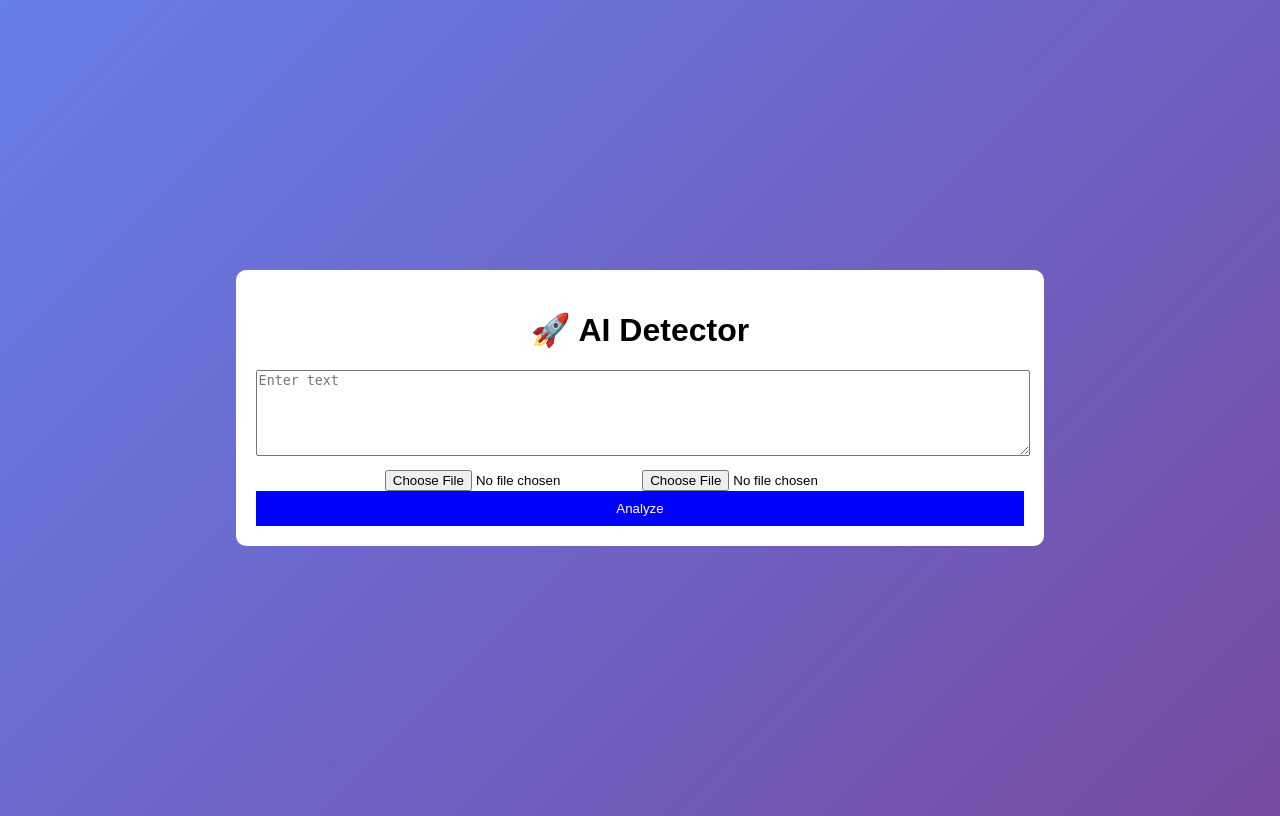
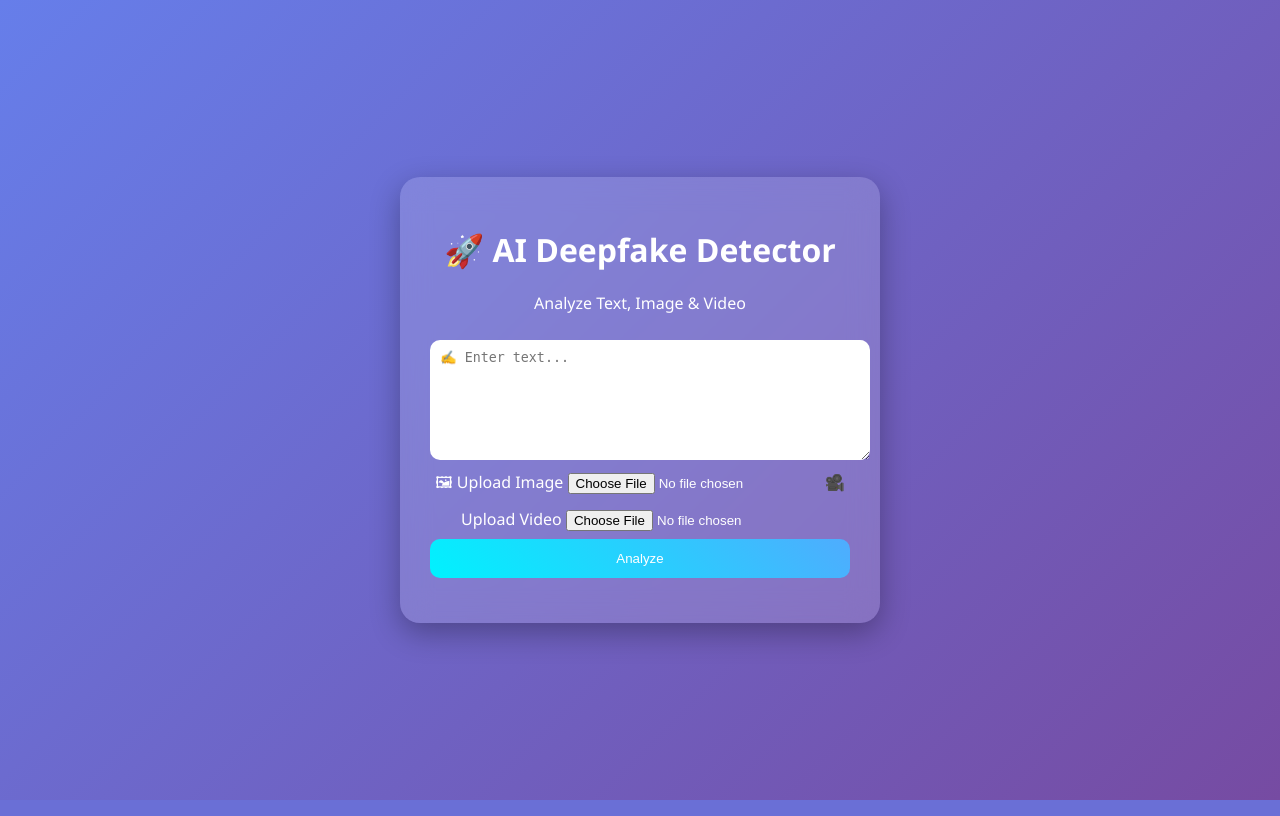
Before and after one commit to aashishyogi7462-dotcom/ai-detector, a Flask app: page / in a window 1280 px wide. Run offline with Flask 3, Linux system fonts and the light colour scheme; parts of the project's set-up code (start-up, migrations or seed data) failed here and were passed over.

Commit message:
final pro system

```diff
--- a/app.py
+++ b/app.py
@@ -9,11 +9,10 @@ app = Flask(__name__)
 # Load model
 model, vectorizer = pickle.load(open("model/model.pkl", "rb"))
 
-# Upload folder
 UPLOAD_FOLDER = "static/uploads"
 app.config["UPLOAD_FOLDER"] = UPLOAD_FOLDER
 
-# API Keys (apni dalna)
+# API KEYS (apni dalna)
 API_USER = "YOUR_API_USER"
 API_SECRET = "YOUR_API_SECRET"
 
@@ -30,66 +29,64 @@ def home():
         image = request.files.get("image")
         video = request.files.get("video")
 
-        # ========= TEXT =========
+        # ===== TEXT =====
         if text and text.strip() != "":
             X = vectorizer.transform([text])
             prediction = model.predict(X)
-            text_result = "AI Generated Text" if prediction[0] == 1 else "Human Written Text"
+            text_result = "AI Generated Text 🤖" if prediction[0] == 1 else "Human Written Text 🧑"
 
-        # ========= IMAGE =========
+        # ===== IMAGE =====
         if image and image.filename != "":
-            filepath = os.path.join(app.config["UPLOAD_FOLDER"], image.filename)
-            image.save(filepath)
-
-            url = "https://api.sightengine.com/1.0/check.json"
-
-            params = {
-                'models': 'genai',
-                'api_user': API_USER,
-                'api_secret': API_SECRET
-            }
-
-            files = {'media': open(filepath, 'rb')}
-            response = requests.post(url, files=files, data=params)
-            result_data = response.json()
+            path = os.path.join(app.config["UPLOAD_FOLDER"], image.filename)
+            image.save(path)
 
             try:
-                ai_score = result_data['type']['ai_generated']
-                image_result = "AI Generated Image" if ai_score > 0.5 else "Real Image"
+                response = requests.post(
+                    "https://api.sightengine.com/1.0/check.json",
+                    files={'media': open(path, 'rb')},
+                    data={
+                        'models': 'genai',
+                        'api_user': API_USER,
+                        'api_secret': API_SECRET
+                    }
+                ).json()
+
+                score = response['type']['ai_generated']
+                image_result = "AI Generated Image 🤖" if score > 0.5 else "Real Image 📷"
+
             except:
-                image_result = "Error analyzing image"
+                image_result = "Error analyzing image ❌"
 
-        # ========= VIDEO =========
+        # ===== VIDEO =====
         if video and video.filename != "":
-            filepath = os.path.join(app.config["UPLOAD_FOLDER"], video.filename)
-            video.save(filepath)
+            path = os.path.join(app.config["UPLOAD_FOLDER"], video.filename)
+            video.save(path)
 
-            cap = cv2.VideoCapture(filepath)
+            cap = cv2.VideoCapture(path)
             success, frame = cap.read()
 
             if success:
                 frame_path = os.path.join(app.config["UPLOAD_FOLDER"], "frame.jpg")
                 cv2.imwrite(frame_path, frame)
 
-                url = "https://api.sightengine.com/1.0/check.json"
+                try:
+                    response = requests.post(
+                        "https://api.sightengine.com/1.0/check.json",
+                        files={'media': open(frame_path, 'rb')},
+                        data={
+                            'models': 'genai',
+                            'api_user': API_USER,
+                            'api_secret': API_SECRET
+                        }
+                    ).json()
 
-                params = {
-                    'models': 'genai',
-                    'api_user': API_USER,
-                    'api_secret': API_SECRET
-                }
+                    score = response['type']['ai_generated']
+                    video_result = "AI Generated Video 🎥🤖" if score > 0.5 else "Real Video 🎥"
 
-                files = {'media': open(frame_path, 'rb')}
-                response = requests.post(url, files=files, data=params)
-                result_data = response.json()
-
-                try:
-                    ai_score = result_data['type']['ai_generated']
-                    video_result = "AI Generated Video" if ai_score > 0.5 else "Real Video"
                 except:
-                    video_result = "Error analyzing video"
+                    video_result = "Error analyzing video ❌"
             else:
-                video_result = "Video processing error"
+                video_result = "Video processing error ❌"
 
     return render_template("index.html",
                            text_result=text_result,
--- a/static/style.css
+++ b/static/style.css
@@ -1,35 +1,63 @@
 body {
-    font-family: Arial;
+    margin: 0;
+    font-family: 'Segoe UI', sans-serif;
     background: linear-gradient(135deg, #667eea, #764ba2);
     display: flex;
     justify-content: center;
     align-items: center;
-    height: 100vh;
+    min-height: 100vh;
 }
 
 .container {
-    background: white;
-    padding: 20px;
-    border-radius: 10px;
+    background: rgba(255,255,255,0.15);
+    backdrop-filter: blur(15px);
+    padding: 30px;
+    border-radius: 20px;
+    width: 420px;
     text-align: center;
+    color: white;
+    box-shadow: 0 10px 30px rgba(0,0,0,0.3);
 }
 
 textarea {
     width: 100%;
-    height: 80px;
-    margin-bottom: 10px;
+    height: 100px;
+    border-radius: 10px;
+    border: none;
+    padding: 10px;
+    margin-top: 10px;
+}
+
+input {
+    margin: 8px 0;
 }
 
 button {
-    padding: 10px;
     width: 100%;
-    background: blue;
+    padding: 12px;
+    border: none;
+    border-radius: 10px;
+    background: linear-gradient(45deg, #00f2fe, #4facfe);
     color: white;
-    border: none;
+    cursor: pointer;
 }
 
-.result {
+button:hover {
+    transform: scale(1.05);
+}
+
+.results {
+    margin-top: 15px;
+}
+
+.card {
+    padding: 10px;
+    border-radius: 10px;
     margin-top: 10px;
-    padding: 10px;
-    background: lightgreen;
+    color: black;
+    font-weight: bold;
 }
+
+.text { background: #d4edda; }
+.image { background: #cce5ff; }
+.video { background: #fff3cd; }
--- a/templates/index.html
+++ b/templates/index.html
@@ -1,7 +1,7 @@
 <!DOCTYPE html>
 <html>
 <head>
-    <title>AI Detector</title>
+    <title>AI Deepfake Detector</title>
     <link rel="stylesheet" href="{{ url_for('static', filename='style.css') }}">
 </head>
 
@@ -9,30 +9,47 @@
 
 <div class="container">
 
-    <h1>🚀 AI Detector</h1>
+    <h1>🚀 AI Deepfake Detector</h1>
+    <p>Analyze Text, Image & Video</p>
 
     <form method="POST" enctype="multipart/form-data">
 
-        <textarea name="text" placeholder="Enter text"></textarea>
+        <textarea name="text" placeholder="✍️ Enter text..."></textarea>
 
+        <label>🖼 Upload Image</label>
         <input type="file" name="image">
+
+        <label>🎥 Upload Video</label>
         <input type="file" name="video">
 
         <button type="submit">Analyze</button>
 
     </form>
 
+    <div class="results">
+
         {% if text_result %}
-        <div class="result">📝 {{ text_result }}</div>
+        <div class="card text">
+            <h3>📝 Text Result</h3>
+            <p>{{ text_result }}</p>
+        </div>
         {% endif %}
 
         {% if image_result %}
-        <div class="result">🖼 {{ image_result }}</div>
+        <div class="card image">
+            <h3>🖼 Image Result</h3>
+            <p>{{ image_result }}</p>
+        </div>
         {% endif %}
 
         {% if video_result %}
-        <div class="result">🎥 {{ video_result }}</div>
+        <div class="card video">
+            <h3>🎥 Video Result</h3>
+            <p>{{ video_result }}</p>
+        </div>
         {% endif %}
+
+    </div>
 
 </div>
 
```
Lines whose indentation alone changed are shown as unchanged.
